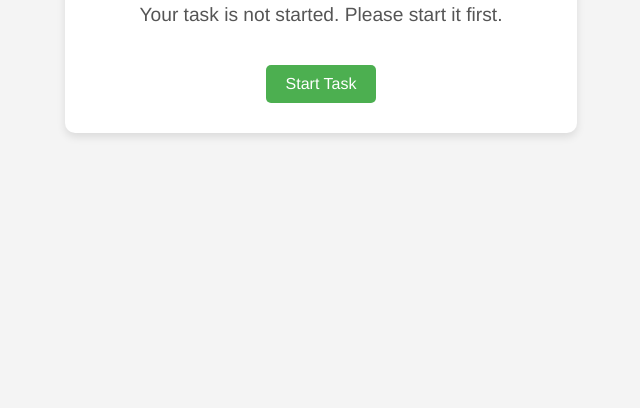
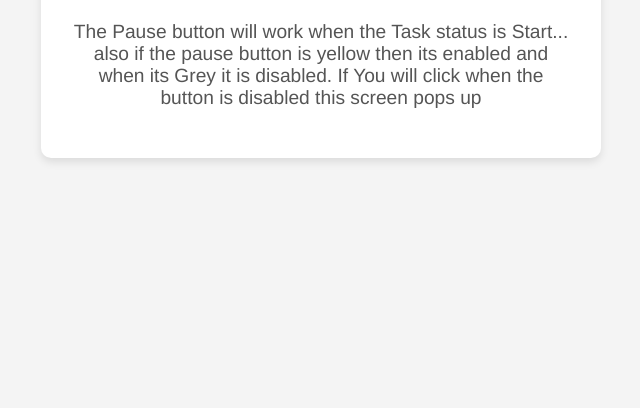
Before and after one commit to AnjumanBhandar/Task-Status-Page, a plain HTML site: page index.html in a window 1280 px wide. Shown: the part 392-800 px from the top of the page, without its empty margins (319-959 px from the left). Drawn offline with Linux system fonts and the light colour scheme.

Commit message:
Update index.html

```diff
--- a/index.html
+++ b/index.html
@@ -53,7 +53,9 @@
     <div class="container">
         <h1>Task Status Information</h1>
         <p>Your task is not started. Please start it first.</p>
-        <a href="#" class="start-btn">Start Task</a>
+        <p>The Pause button will work when the Task status is Start...
+            also if the pause button is yellow then its enabled and
+            when its Grey it is disabled. If You will click when the button is disabled this screen pops up</p>
     </div>
 </body>
 </html>
```
